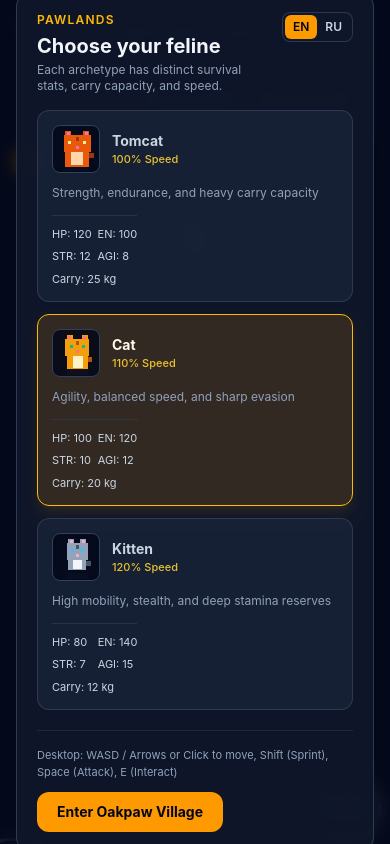
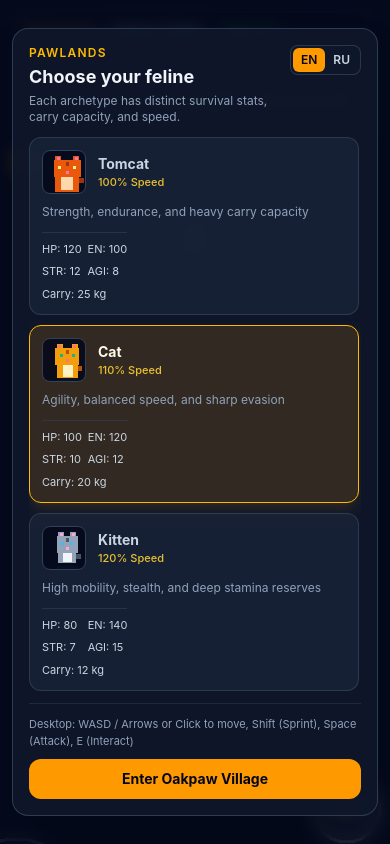
Before and after one commit to Al3xanderMakunin/pawlands, a React (Vite) app in the folder apps/client/: page / in a window 390 px wide. Built offline with nearby package versions, Linux system fonts and the light colour scheme; no server answers.

Commit message:
fix(client): fit character selection modal on mobile Safari

```diff
--- a/apps/client/src/components/ArchetypeSelectModal.tsx
+++ b/apps/client/src/components/ArchetypeSelectModal.tsx
@@ -17,17 +17,19 @@ export function ArchetypeSelectModal() {
   if (!isArchetypeModalOpen) return null;
 
   return (
-    <div className="pointer-events-auto absolute inset-0 z-20 flex items-center justify-center bg-slate-950/75 p-4 backdrop-blur-sm">
-      <div className="w-full max-w-3xl rounded-2xl border border-slate-700/90 bg-slate-900/95 p-5 shadow-2xl">
-        <div className="flex items-start justify-between gap-4">
-          <div>
+    <div className="pointer-events-auto absolute inset-0 z-20 flex items-center justify-center bg-slate-950/75 pt-[max(0.75rem,env(safe-area-inset-top))] pr-[max(0.75rem,env(safe-area-inset-right))] pb-[max(0.75rem,env(safe-area-inset-bottom))] pl-[max(0.75rem,env(safe-area-inset-left))] backdrop-blur-sm sm:pt-[max(1rem,env(safe-area-inset-top))] sm:pr-[max(1rem,env(safe-area-inset-right))] sm:pb-[max(1rem,env(safe-area-inset-bottom))] sm:pl-[max(1rem,env(safe-area-inset-left))]">
+      <div className="flex max-h-full w-full max-w-3xl flex-col overflow-hidden rounded-2xl border border-slate-700/90 bg-slate-900/95 p-4 shadow-2xl sm:p-5">
+        <div className="flex shrink-0 items-start justify-between gap-3 sm:gap-4">
+          <div className="min-w-0">
             <p className="text-xs font-semibold uppercase tracking-widest text-amber-400">
               {t("title")}
             </p>
-            <h2 className="mt-1 text-xl font-bold text-slate-100">{t("chooseArchetype")}</h2>
+            <h2 className="mt-0.5 text-lg font-bold text-slate-100 sm:mt-1 sm:text-xl">
+              {t("chooseArchetype")}
+            </h2>
             <p className="mt-0.5 text-xs text-slate-400">{t("archetypeSubtitle")}</p>
           </div>
-          <div className="flex items-center gap-2">
+          <div className="flex shrink-0 items-center gap-2">
             <LanguageSwitcher />
             {hasEnteredWorld && (
               <button
@@ -41,7 +43,7 @@ export function ArchetypeSelectModal() {
           </div>
         </div>
 
-        <div className="mt-4 grid grid-cols-1 gap-3 sm:grid-cols-3">
+        <div className="mt-3 grid min-h-0 flex-1 grid-cols-1 gap-2.5 overflow-y-auto overscroll-contain pr-0.5 sm:mt-4 sm:grid-cols-3 sm:gap-3 sm:pr-0">
           {ARCHETYPE_LIST.map((arch) => {
             const active = arch.id === selectedArchetype;
             return (
@@ -49,7 +51,7 @@ export function ArchetypeSelectModal() {
                 key={arch.id}
                 type="button"
                 onClick={() => setArchetype(arch.id)}
-                className={`flex flex-col rounded-xl border p-3.5 text-left transition ${
+                className={`flex flex-col rounded-xl border p-3 text-left transition sm:p-3.5 ${
                   active
                     ? "border-amber-400 bg-amber-500/15 text-amber-50 shadow-lg shadow-amber-500/10"
                     : "border-slate-700/80 bg-slate-800/60 text-slate-300 hover:border-slate-500"
@@ -58,7 +60,7 @@ export function ArchetypeSelectModal() {
                 <div className="flex items-center gap-3">
                   <div
                     aria-hidden="true"
-                    className="h-12 w-12 shrink-0 rounded-lg border border-slate-700 bg-slate-950/80"
+                    className="h-11 w-11 shrink-0 rounded-lg border border-slate-700 bg-slate-950/80 sm:h-12 sm:w-12"
                     style={{
                       backgroundImage: `url(/assets/sprites/${arch.id}.png)`,
                       backgroundPosition: "0px 0px",
@@ -76,11 +78,11 @@ export function ArchetypeSelectModal() {
                   </div>
                 </div>
 
-                <p className="mt-2.5 text-xs leading-relaxed text-slate-400">
+                <p className="mt-2 text-xs leading-relaxed text-slate-400 sm:mt-2.5">
                   {t(`archetypes.${arch.id}.tagline`, { defaultValue: arch.tagline })}
                 </p>
 
-                <div className="mt-3 grid grid-cols-2 gap-1.5 border-t border-slate-700/60 pt-2.5 text-[11px] text-slate-300">
+                <div className="mt-2.5 grid grid-cols-2 gap-1.5 border-t border-slate-700/60 pt-2 text-[11px] text-slate-300 sm:mt-3 sm:pt-2.5">
                   <span>HP: {arch.stats.maxHp}</span>
                   <span>EN: {arch.stats.maxEnergy}</span>
                   <span>STR: {arch.stats.strength}</span>
@@ -94,12 +96,12 @@ export function ArchetypeSelectModal() {
           })}
         </div>
 
-        <div className="mt-5 flex flex-wrap items-center justify-between gap-3 border-t border-slate-800 pt-4">
+        <div className="mt-3 flex shrink-0 flex-wrap items-center justify-between gap-2.5 border-t border-slate-800 pt-3 sm:mt-5 sm:gap-3 sm:pt-4">
           <p className="text-[11px] text-slate-400">{t("controlsHint")}</p>
           <button
             type="button"
             onClick={enterWorld}
-            className="rounded-xl bg-amber-500 px-5 py-2.5 text-sm font-bold text-slate-950 transition hover:bg-amber-400"
+            className="w-full rounded-xl bg-amber-500 px-5 py-2.5 text-sm font-bold text-slate-950 transition hover:bg-amber-400 sm:w-auto"
           >
             {hasEnteredWorld ? t("applyChanges") : t("enterWorld")}
           </button>
--- a/apps/client/src/index.css
+++ b/apps/client/src/index.css
@@ -5,6 +5,7 @@ body,
 #root {
   width: 100%;
   height: 100%;
+  height: 100dvh;
   margin: 0;
   padding: 0;
 }
```
